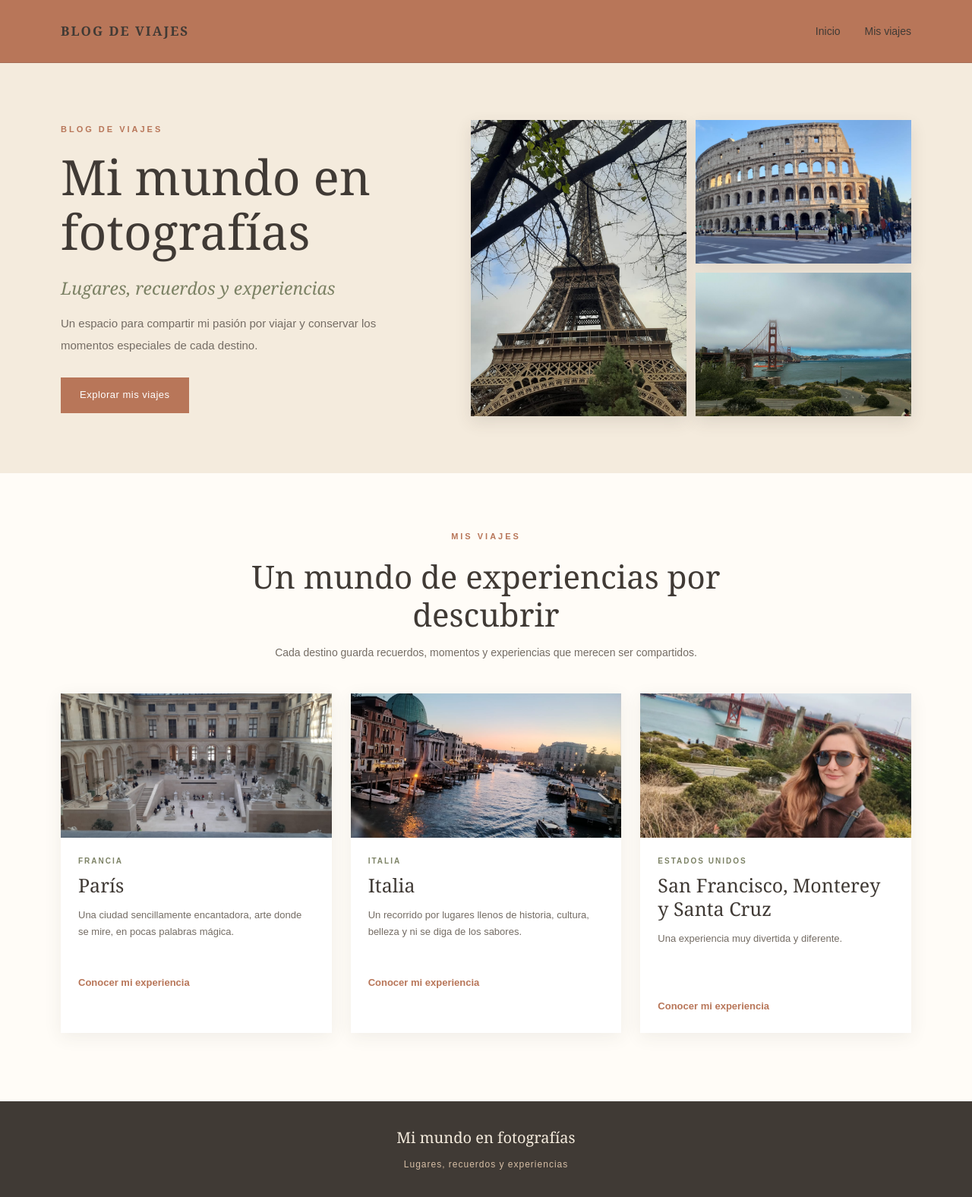
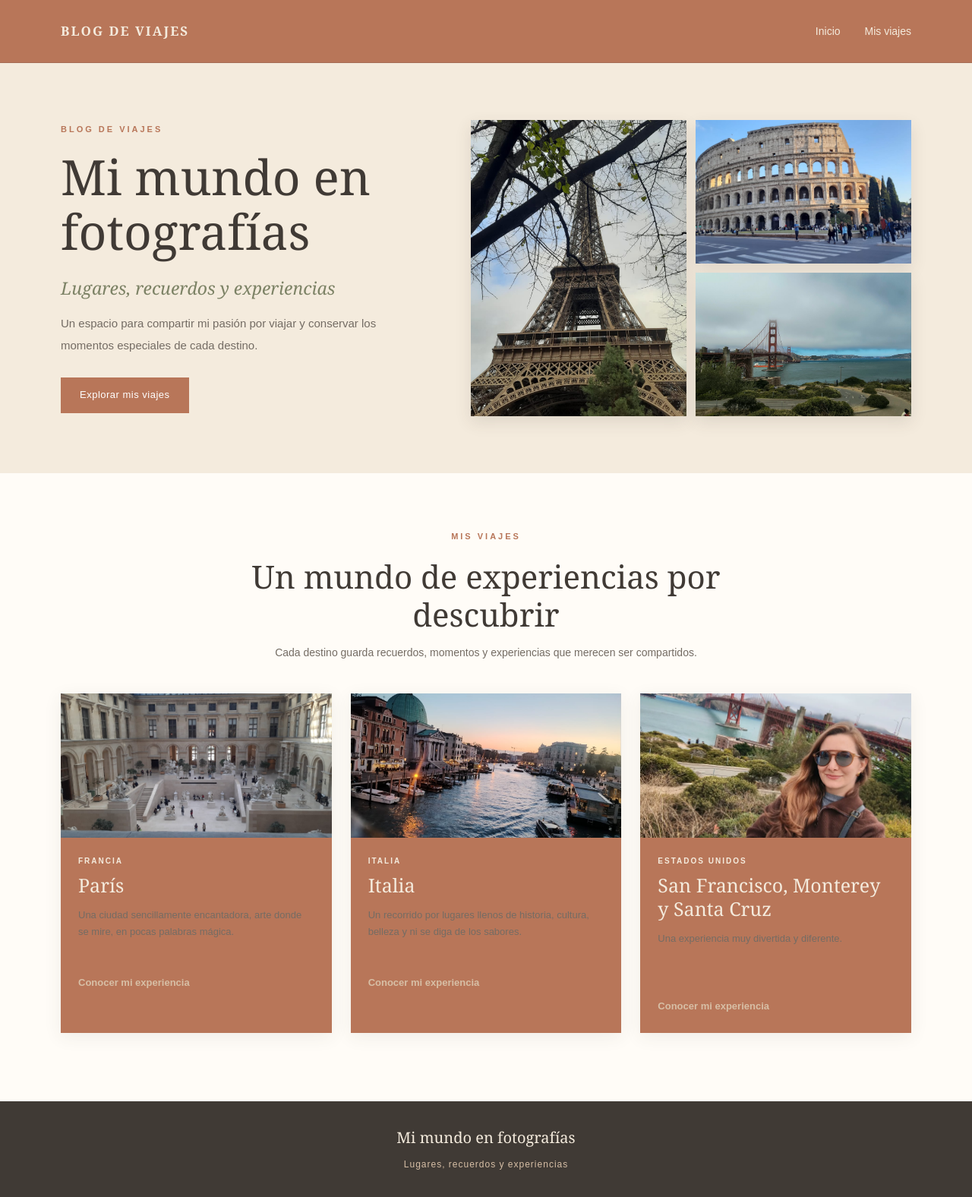
Before and after one commit to jszuluaga/mi-mundo-en-fotografias, a Jekyll site: the page built from index.html, in a window 1280 px wide. Shown: the whole page at 76% size. Built offline with Jekyll 4.4.1, drawn with Linux system fonts in a browser that asks for light colours.

Commit message:
estilos y colores

```diff
--- a/assets/css/style.css
+++ b/assets/css/style.css
@@ -53,7 +53,7 @@ a {
 }
 
 .marca {
-  color: var(--marron);
+  color: var(--crema);
   font-family: Georgia, "Times New Roman", serif;
   font-size: 17px;
   font-weight: bold;
@@ -66,8 +66,10 @@ a {
   gap: 32px;
 }
 
-.navegacion a {
-  color: var(--marron);
+.navegacion a,
+.navegacion a:visited,
+.navegacion a:active {
+  color: var(--crema);
   font-size: 14px;
   transition: color 0.3s ease;
 }
@@ -235,7 +237,7 @@ a {
 
 .tarjeta {
   overflow: hidden;
-  background-color: white;
+  background-color: var(--terracota);
   box-shadow: 0 5px 22px rgba(64, 58, 53, 0.08);
   transition: transform 0.3s ease, box-shadow 0.3s ease;
 }
@@ -265,7 +267,7 @@ a {
 
 .categoria {
   margin: 0 0 8px;
-  color: var(--oliva);
+  color: var(--crema);
   font-size: 10px;
   font-weight: bold;
   letter-spacing: 2px;
@@ -273,7 +275,7 @@ a {
 
 .contenido-tarjeta h3 {
   margin: 0 0 10px;
-  color: var(--marron);
+  color: var(--crema);
   font-family: Georgia, "Times New Roman", serif;
   font-size: 25px;
   font-weight: normal;
@@ -290,14 +292,14 @@ a {
 .contenido-tarjeta a {
   display: inline-block;
   margin-top: 12px;
-  color: var(--terracota);
+  color: var(--beige);
   font-size: 13px;
   font-weight: bold;
   transition: color 0.3s ease;
 }
 
 .contenido-tarjeta a:hover {
-  color: var(--marron);
+  color: var(--crema);
 }
 
 /* =====================================
```
